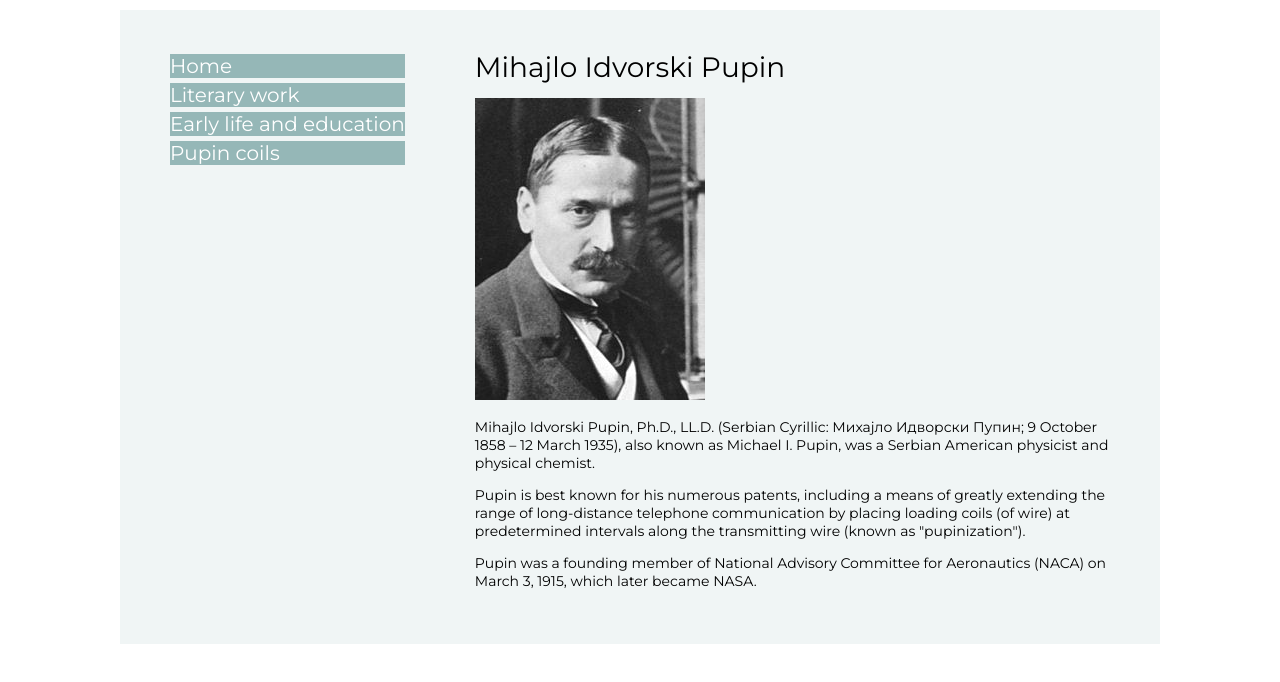
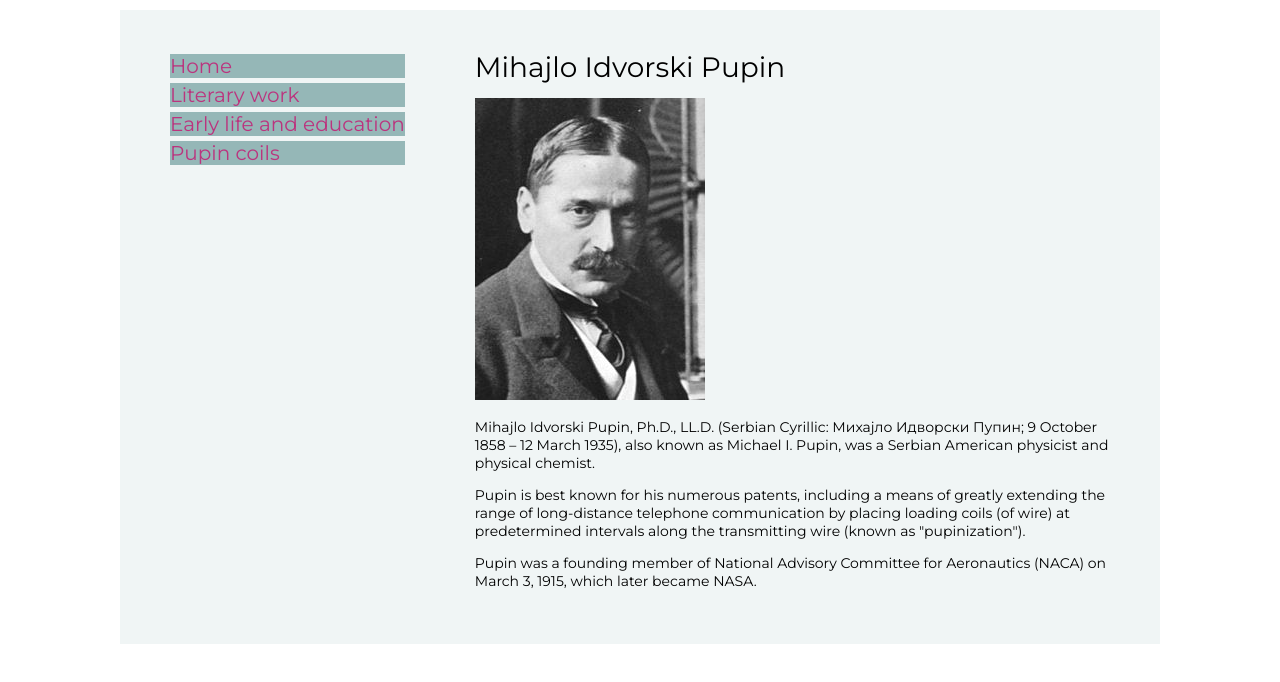
Before and after one commit to rajkoloncar/assignment, a plain HTML site: page index.html in a window 1280 px wide. Drawn offline with Linux system fonts and the light colour scheme.

Commit message:
New color

```diff
--- a/style.css
+++ b/style.css
@@ -68,7 +68,7 @@ h1,{
          }
     a:link, a:visited{
 
-		color:#FFFFFF;
+		color:#bb347e;
 }
 
    a:hover{
```
